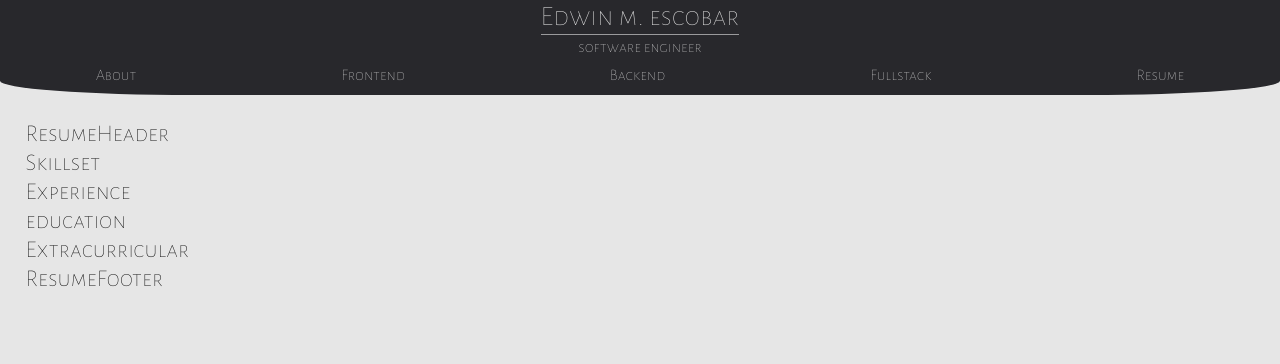
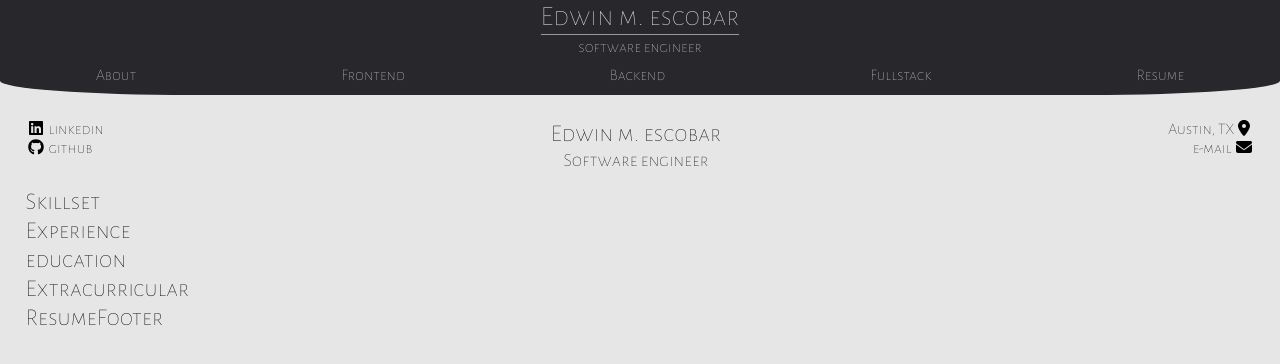
Before and after one commit to escowin/portfolio, a React (Create React App) app: page / in a window 1280 px wide. Both pictures are taken after a click on the item "Resume". Shown: the top 364 px of the page. Built offline with nearby package versions, Linux system fonts and the light colour scheme.

Commit message:
resume header mvp

```diff
--- a/src/components/Resume/index.css
+++ b/src/components/Resume/index.css
@@ -0,0 +1,84 @@
+
+/* span classes */
+.print {
+    display: none;
+}
+
+.bold {
+    font-weight: 600;
+}
+
+.year {
+    font-weight: 600;
+}
+.details {
+    padding-left: 2%;
+    color: rgba(40, 40, 44, .8);
+    font-size: smaller;
+}
+
+.role {
+    list-style-type: '･ ';
+    padding-left: 2rem;
+}
+
+.exp {
+    font-size: .65rem;
+    text-align: end;
+    color: rgba(40, 40, 44, .75);
+}
+
+/* display.print */
+@media print {
+    header, footer, .email {
+        display: none;
+    }
+
+    .print {
+        display: inherit;
+    }
+
+    .print-hide {
+        display: none;
+    }
+
+    #resume-header {
+        padding-bottom: 1rem;
+    }
+
+    #resume-header .right {
+        display: flex;
+        flex-direction: column-reverse;
+        justify-content: flex-end;
+    }
+
+    #resume-footer {
+        padding: .5rem 0;
+    }
+
+    .text-wrapper {
+        align-items: flex-start;
+    }
+
+    .section {
+        padding: .85rem 0 .85rem 0;
+    }
+
+    #skills {
+        gap: .2rem 1rem;
+    }
+
+    #skills .row {
+        display: grid;
+        grid-template-columns: 20% 80%;
+    }
+
+    #skills .left-text {
+        width: 10vw;
+    }
+
+    .row {
+        padding-top: .15vh;
+        padding-bottom: .15vh;
+    }
+}
--- /dev/null
+++ b/src/components/ResumeHeader/index.css
@@ -0,0 +1,19 @@
+#resume-header {
+    grid-template-columns: repeat(3, 33%);
+    justify-content: space-between;
+    display: flex;
+    padding-bottom: 2vh;
+}
+
+.center {
+    text-align: center;
+}
+
+.right, .right-text {
+    text-align: end;
+}
+
+/* fa icons */
+svg {
+    width: 1.25rem;
+}
--- a/src/components/ResumeHeader/index.js
+++ b/src/components/ResumeHeader/index.js
@@ -1,7 +1,58 @@
-function ResumeHeader(){
-    return (
-        <h2>ResumeHeader</h2>
-    )
+import { FontAwesomeIcon } from "@fortawesome/react-fontawesome";
+import { faEnvelope, faLocationDot } from "@fortawesome/free-solid-svg-icons";
+import { faGithub, faLinkedin } from "@fortawesome/free-brands-svg-icons";
+
+import './index.css'
+
+function ResumeHeader() {
+  const data = {
+    name: "Edwin m. escobar",
+    occupation: "Software engineer",
+    links: {
+      email: "edwin@escowinart.com",
+      github: "https://github.com/escowin",
+      linkedin: "https://www.linkedin.com/in/escowin/",
+      portfolio: "https://escowin.github.io/portfolio",
+    },
+    location: "Austin, TX",
+  };
+
+  const handleLinkedInClick = () => window.open(data.links.linkedin, "_blank");
+  const handleGithubClick = () => window.open(data.links.github, "_blank");
+  const handlePortfolioClick = () =>
+    window.open(data.links.portfolio, "_blank");
+  const handleEmailClick = () =>
+    window.open(`mailto:${data.links.email}`, "_blank");
+
+  return (
+    <section id="resume-header">
+      <article className="left mobile-hide">
+        <p onClick={handleLinkedInClick}>
+        <FontAwesomeIcon icon={faLinkedin} /> linkedin
+          <span className="print">.com/in/escowin</span>
+        </p>
+        <p onClick={handleGithubClick}>
+        <FontAwesomeIcon icon={faGithub} /> github
+          <span className="print">.com/escowin</span>
+        </p>
+      </article>
+      <article className="center">
+        <h2>{data.name}</h2>
+        <h3 onClick={handlePortfolioClick}>{data.occupation}</h3>
+      </article>
+      <article className="right mobile-hide">
+        <p>
+          {data.location}
+          <FontAwesomeIcon icon={faLocationDot} />
+        </p>
+        <p onClick={handleEmailClick}>
+          <span className="print-hide">e-mail </span>
+          <span className="print">{data.links.email}</span>
+          <FontAwesomeIcon icon={faEnvelope} />
+        </p>
+      </article>
+    </section>
+  );
 }
 
 export default ResumeHeader;
```
